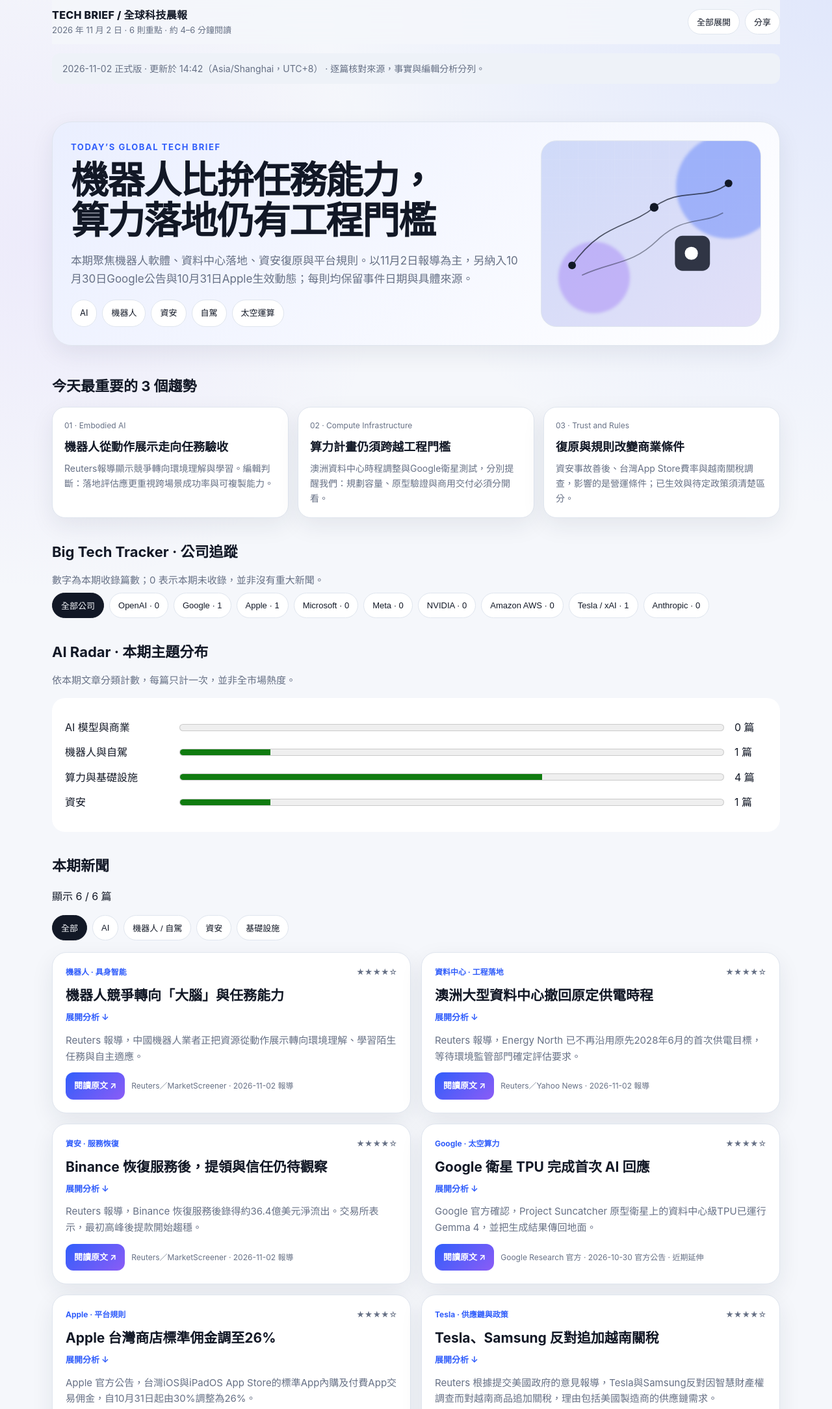
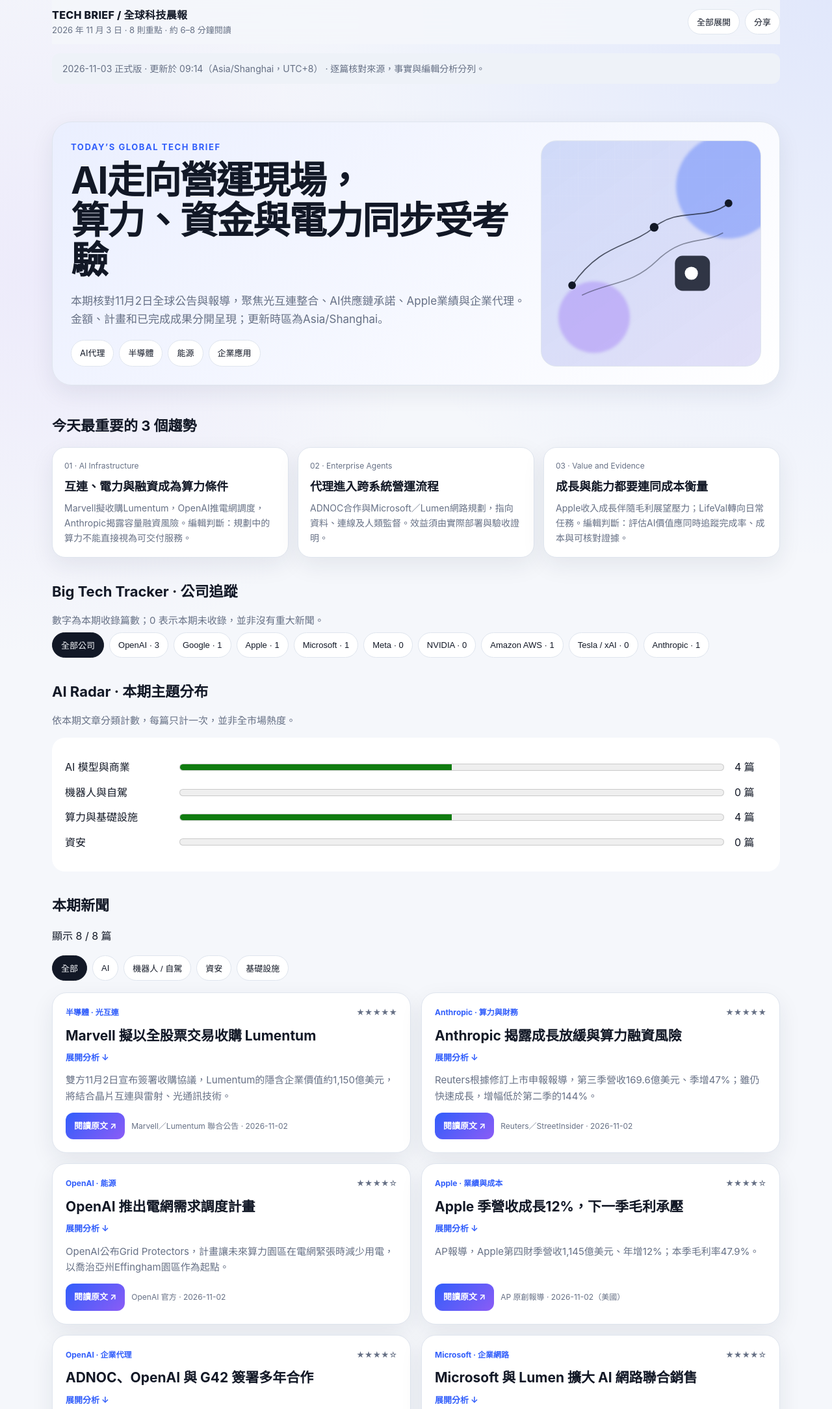
Before and after one commit to benzh1213/tech-brief, a plain HTML site: page index.html in a window 1280 px wide. Shown: the top 2168 px of the page at 65% size. Drawn offline with Linux system fonts and the light colour scheme.

Commit message:
Publish verified Tech Brief edition for 2026-11-03
Updated the publication date and summary details in the index.html file.

```diff
--- a/index.html
+++ b/index.html
@@ -5,7 +5,7 @@
   <meta name="viewport" content="width=device-width, initial-scale=1, viewport-fit=cover" />
   <meta name="theme-color" content="#0b1020" media="(prefers-color-scheme: dark)">
   <meta name="theme-color" content="#f5f7fb" media="(prefers-color-scheme: light)">
-  <meta name="description" content="Tech Brief 全球科技晨報：重點新聞、公司追蹤與 AI Radar。"><title>全球科技晨報｜2026-11-02</title>
+  <meta name="description" content="Tech Brief 全球科技晨報：重點新聞、公司追蹤與 AI Radar。"><title>全球科技晨報｜2026-11-03</title>
   <link rel="stylesheet" href="./styles.css">
 </head>
 <body>
@@ -14,7 +14,7 @@
   <div class="topbar">
     <div>
       <div class="brand">TECH BRIEF / 全球科技晨報</div>
-      <div class="date">2026 年 11 月 2 日 · 6 則重點 · 約 4–6 分鐘閱讀</div>
+      <div class="date">2026 年 11 月 3 日 · 8 則重點 · 約 6–8 分鐘閱讀</div>
     </div>
     <div class="actions">
       <button id="expandBtn">全部展開</button>
@@ -22,15 +22,13 @@
     </div>
   </div>
 
-  <p class="edition-note" role="note">2026-11-02 正式版 · 更新於 14:42（Asia/Shanghai，UTC+8） · 逐篇核對來源，事實與編輯分析分列。</p><header>
+  <p class="edition-note" role="note">2026-11-03 正式版 · 更新於 09:14（Asia/Shanghai，UTC+8） · 逐篇核對來源，事實與編輯分析分列。</p><header>
     <section class="hero">
       <div>
         <div class="eyebrow">Today’s Global Tech Brief</div>
-        <h1>機器人比拚任務能力，<br>算力落地仍有工程門檻</h1>
-        <p class="lead">本期聚焦機器人軟體、資料中心落地、資安復原與平台規則。以11月2日報導為主，另納入10月30日Google公告與10月31日Apple生效動態；每則均保留事件日期與具體來源。</p>
-        <div class="chipline">
-          <span class="chip">AI</span><span class="chip">機器人</span><span class="chip">資安</span><span class="chip">自駕</span><span class="chip">太空運算</span>
-        </div>
+        <h1>AI走向營運現場，<br>算力、資金與電力同步受考驗</h1>
+        <p class="lead">本期核對11月2日全球公告與報導，聚焦光互連整合、AI供應鏈承諾、Apple業績與企業代理。金額、計畫和已完成成果分開呈現；更新時區為Asia/Shanghai。</p>
+        <div class="chipline"><span class="chip">AI代理</span><span class="chip">半導體</span><span class="chip">能源</span><span class="chip">企業應用</span></div>
       </div>
       <div class="hero-visual" aria-hidden="true">
         <div class="grid"></div><div class="orb o1"></div><div class="orb o2"></div>
@@ -50,7 +48,7 @@
   </header>
 
   <h2 class="section-title">今天最重要的 3 個趨勢</h2>
-  <section class="insights"><div class="insight"><div class="num">01 · Embodied AI</div><h3>機器人從動作展示走向任務驗收</h3><p>Reuters報導顯示競爭轉向環境理解與學習。編輯判斷：落地評估應更重視跨場景成功率與可複製能力。</p></div><div class="insight"><div class="num">02 · Compute Infrastructure</div><h3>算力計畫仍須跨越工程門檻</h3><p>澳洲資料中心時程調整與Google衛星測試，分別提醒我們：規劃容量、原型驗證與商用交付必須分開看。</p></div><div class="insight"><div class="num">03 · Trust and Rules</div><h3>復原與規則改變商業條件</h3><p>資安事故善後、台灣App Store費率與越南關稅調查，影響的是營運條件；已生效與待定政策須清楚區分。</p></div></section>
+  <section class="insights"><div class="insight"><div class="num">01 · AI Infrastructure</div><h3>互連、電力與融資成為算力條件</h3><p>Marvell擬收購Lumentum，OpenAI推電網調度，Anthropic揭露容量融資風險。編輯判斷：規劃中的算力不能直接視為可交付服務。</p></div><div class="insight"><div class="num">02 · Enterprise Agents</div><h3>代理進入跨系統營運流程</h3><p>ADNOC合作與Microsoft／Lumen網路規劃，指向資料、連線及人類監督。效益須由實際部署與驗收證明。</p></div><div class="insight"><div class="num">03 · Value and Evidence</div><h3>成長與能力都要連同成本衡量</h3><p>Apple收入成長伴隨毛利展望壓力；LifeVal轉向日常任務。編輯判斷：評估AI價值應同時追蹤完成率、成本與可核對證據。</p></div></section>
 
   <section aria-labelledby="tracker-title">
     <h2 class="section-title" id="tracker-title">Big Tech Tracker · 公司追蹤</h2>
@@ -73,17 +71,21 @@
   </div>
 
   <main class="news-grid" id="newsGrid">
-    <article data-companies="" data-category="Robot"><div class="meta"><span class="tag">機器人 · 具身智能</span><span>★★★★☆</span></div><p class="summary">Reuters 報導，中國機器人業者正把資源從動作展示轉向環境理解、學習陌生任務與自主適應。</p><details><summary><h2>機器人競爭轉向「大腦」與任務能力</h2><span class="detail-hint">展開分析 ↓</span></summary><p><strong>已核對事實：</strong>報導引述 ITjuzi：2026年上半年具身AI企業完成322筆融資，總額935億元人民幣。這是過去半年的統計，並非今天新公布的單筆融資。</p><p class="why"><strong>編輯分析：</strong>對採購和落地評估而言，跨場景任務成功率、資料與軟體能力，比跑跳展示更接近可驗收成果。</p></details><div class="source-row"><a class="read" href="https://www.marketscreener.com/news/china-s-robot-makers-have-mastered-the-moves-now-comes-the-race-for-brains-ce785fd8dd8cf722" target="_blank" rel="noopener">閱讀原文 ↗</a><span class="source-name">Reuters／MarketScreener · 2026-11-02 報導</span></div></article>
+    <article data-companies="" data-category="Infra"><div class="meta"><span class="tag">半導體 · 光互連</span><span>★★★★★</span></div><p class="summary">雙方11月2日宣布簽署收購協議，Lumentum的隱含企業價值約1,150億美元，將結合晶片互連與雷射、光通訊技術。</p><details><summary><h2>Marvell 擬以全股票交易收購 Lumentum</h2><span class="detail-hint">展開分析 ↓</span></summary><p><strong>已核對事實：</strong>每股Lumentum股票換取4.5股Marvell股票。公司預期2028年上半年完成，仍須股東、監管及其他條件批准；目前是已簽約的擬議交易。</p><p class="why"><strong>為何重要 · 編輯分析：</strong>AI基建競爭延伸至資料搬運與光電共同設計。若整合落實，供應商組合和採購選擇可能改變；預期綜效尚待交割後驗證。</p></details><div class="source-row"><a class="read" href="https://investor.lumentum.com/financial-news-releases/news-details/2026/Marvell-and-Lumentum-to-Combine-Creating-a-Category-Leader-in-AI-Connectivity/default.aspx" target="_blank" rel="noopener">閱讀原文 ↗</a><span class="source-name">Marvell／Lumentum 聯合公告 · 2026-11-02</span></div></article>
 
-    <article data-companies="" data-category="Infra"><div class="meta"><span class="tag">資料中心 · 工程落地</span><span>★★★★☆</span></div><p class="summary">Reuters 報導，Energy North 已不再沿用原先2028年6月的首次供電目標，等待環境監管部門確定評估要求。</p><details><summary><h2>澳洲大型資料中心撤回原定供電時程</h2><span class="detail-hint">展開分析 ↓</span></summary><p><strong>已核對事實：</strong>開發商先前在申報文件列出2028年6月28日的指示性日期。北領地監管機關延長確定環評條件的程序，報導時尚無新的期限；不能把原目標視為承諾。</p><p class="why"><strong>編輯分析：</strong>AI基建的關鍵不只有GPU與融資。土地、環評及能源條件會直接影響可交付產能；已規劃容量不等於已可用容量。</p></details><div class="source-row"><a class="read" href="https://malaysia.news.yahoo.com/exclusive-australian-outback-data-centre-213949674.html" target="_blank" rel="noopener">閱讀原文 ↗</a><span class="source-name">Reuters／Yahoo News · 2026-11-02 報導</span></div></article>
+    <article data-companies="Anthropic|Google|Amazon AWS" data-category="AI"><div class="meta"><span class="tag">Anthropic · 算力與財務</span><span>★★★★★</span></div><p class="summary">Reuters根據修訂上市申報報導，第三季營收169.6億美元、季增47%；雖仍快速成長，增幅低於第二季的144%。</p><details><summary><h2>Anthropic 揭露成長放緩與算力融資風險</h2><span class="detail-hint">展開分析 ↓</span></summary><p><strong>已核對事實：</strong>報導列出約8,954億美元的基建相關支出承諾，其中約698億美元於9月30日後12個月內到期。部分供應商依賴第三方融資，容量可能延後、調價或無法交付。</p><p class="why"><strong>為何重要 · 編輯分析：</strong>長期承諾不是當期支出，也不等於已可用算力。評估AI供應鏈時，應把營收、算力到位時間、付款節點與融資條件一併觀察。</p></details><div class="source-row"><a class="read" href="https://new.streetinsider.com/Reuters/Anthropic%2Brevenue%2Bgrowth%2Bslows%2C%2Bcompute%2Bfinancing%2Brisks%2Bmount%2Bahead%2Bof%2BIPO/27271187.html" target="_blank" rel="noopener">閱讀原文 ↗</a><span class="source-name">Reuters／StreetInsider · 2026-11-02</span></div></article>
 
-    <article data-companies="" data-category="Security"><div class="meta"><span class="tag">資安 · 服務恢復</span><span>★★★★☆</span></div><p class="summary">Reuters 報導，Binance 恢復服務後錄得約36.4億美元淨流出。交易所表示，最初高峰後提款開始趨穩。</p><details><summary><h2>Binance 恢復服務後，提領與信任仍待觀察</h2><span class="detail-hint">展開分析 ↓</span></summary><p><strong>已核對事實：</strong>報導稱，此前攻擊造成約63億美元資產遭竊；「已補足95%」是交易所當時的說法，不能據此判定資產已全部追回或事件已完成善後。</p><p class="why"><strong>編輯分析：</strong>恢復服務、財務補足、資產追回及客戶信任是不同驗收層次。企業資安復原也應分開追蹤，避免把系統上線視為風險結案。</p></details><div class="source-row"><a class="read" href="https://uk.marketscreener.com/news/binance-sees-outflows-stabilising-as-exchange-returns-online-after-6-3-billion-heist-ce785fd8dd8ef12c" target="_blank" rel="noopener">閱讀原文 ↗</a><span class="source-name">Reuters／MarketScreener · 2026-11-02 報導</span></div></article>
+    <article data-companies="OpenAI" data-category="Infra"><div class="meta"><span class="tag">OpenAI · 能源</span><span>★★★★☆</span></div><p class="summary">OpenAI公布Grid Protectors，計畫讓未來算力園區在電網緊張時減少用電，以喬治亞州Effingham園區作為起點。</p><details><summary><h2>OpenAI 推出電網需求調度計畫</h2><span class="detail-hint">展開分析 ↓</span></summary><p><strong>已核對事實：</strong>官方稱與Georgia Power的協議包含最高1,000MW彈性需求響應；園區仍在開發。各地降載幅度、速度與持續時間需另行議定，尚非全國已部署成果。</p><p class="why"><strong>為何重要 · 編輯分析：</strong>電力可調度性可能成為AI容量取得的重要條件。真正效果取決於設施投運、可執行協議，以及降載對運算服務的影響。</p></details><div class="source-row"><a class="read" href="https://openai.com/index/grid-protectors-program/" target="_blank" rel="noopener">閱讀原文 ↗</a><span class="source-name">OpenAI 官方 · 2026-11-02</span></div></article>
 
-    <article data-companies="Google" data-category="Infra"><div class="meta"><span class="tag">Google · 太空算力</span><span>★★★★☆</span></div><p class="summary">Google 官方確認，Project Suncatcher 原型衛星上的資料中心級TPU已運行Gemma 4，並把生成結果傳回地面。</p><details><summary><h2>Google 衛星 TPU 完成首次 AI 回應</h2><span class="detail-hint">展開分析 ↓</span></summary><p><strong>已核對事實：</strong>衛星於10月1日發射，這次公告確認「Hello World」里程碑。下一步是熱壓力與輻射測試；兩顆互聯衛星是2027年的後續目標，並非已完成商用部署。</p><p class="why"><strong>編輯分析：</strong>這是算力環境的工程驗證，不代表太空資料中心已具商業可行性。可靠性、成本與維運仍須後續證據。</p></details><div class="source-row"><a class="read" href="https://blog.google/innovation-and-ai/models-and-research/google-research/project-suncatcher-satellite-response/" target="_blank" rel="noopener">閱讀原文 ↗</a><span class="source-name">Google Research 官方 · 2026-10-30 官方公告 · 近期延伸</span></div></article>
+    <article data-companies="Apple" data-category="AI"><div class="meta"><span class="tag">Apple · 業績與成本</span><span>★★★★☆</span></div><p class="summary">AP報導，Apple第四財季營收1,145億美元、年增12%；本季毛利率47.9%。</p><details><summary><h2>Apple 季營收成長12%，下一季毛利承壓</h2><span class="detail-hint">展開分析 ↓</span></summary><p><strong>已核對事實：</strong>公司預期12月季度毛利率45%至46%，主要受記憶體成本及Siri AI相關費用影響。這是展望，並非已實現業績。</p><p class="why"><strong>為何重要 · 編輯分析：</strong>追蹤AI商業化時，收入成長與支撐服務的成本須一起看。</p></details><div class="source-row"><a class="read" href="https://apnews.com/article/apple-earnings-profit-iphone-9698be9e0226091a537611382144eb44" target="_blank" rel="noopener">閱讀原文 ↗</a><span class="source-name">AP 原創報導 · 2026-11-02（美國）</span></div></article>
 
-    <article data-companies="Apple" data-category="Infra"><div class="meta"><span class="tag">Apple · 平台規則</span><span>★★★★☆</span></div><p class="summary">Apple 官方公告，台灣iOS與iPadOS App Store的標準App內購及付費App交易佣金，自10月31日起由30%調整為26%。</p><details><summary><h2>Apple 台灣商店標準佣金調至26%</h2><span class="detail-hint">展開分析 ↓</span></summary><p><strong>已核對事實：</strong>適用範圍是台灣商店的標準交易類別。Apple表示，無須在10月31日前簽署更新條款，也能享有此次佣金變更；不能推論所有國家或所有費率類別皆相同。</p><p class="why"><strong>編輯分析：</strong>有台灣數位商品或訂閱業務的團隊可重新檢查收入分成假設。餐飲實體商品付款不能直接套用此App內購費率。</p></details><div class="source-row"><a class="read" href="https://developer.apple.com/news/?id=w9mxlhek" target="_blank" rel="noopener">閱讀原文 ↗</a><span class="source-name">Apple Developer 官方 · 2026-10-31 生效 · 10-29 公告</span></div></article>
+    <article data-companies="OpenAI" data-category="AI"><div class="meta"><span class="tag">OpenAI · 企業代理</span><span>★★★★☆</span></div><p class="summary">ADNOC宣布以OpenAI Frontier及阿聯本地AI基礎設施，連接油田規劃與能源價值鏈的決策流程。</p><details><summary><h2>ADNOC、OpenAI 與 G42 簽署多年合作</h2><span class="detail-hint">展開分析 ↓</span></summary><p><strong>已核對事實：</strong>初期聚焦整合油田總體規劃，以及串接生產、煉製、物流和交易決策。官方表示重要決策仍由人類專家監督；效益敘述屬合作方目標與說法。</p><p class="why"><strong>為何重要 · 編輯分析：</strong>企業代理開始面對跨系統資料與流程責任。能否落地，應以資料接通、權限、決策品質和實際作業成效驗收。</p></details><div class="source-row"><a class="read" href="https://www.adnoc.ae/media-center/news/2026/11/ADNOC-Signs-Landmark-Partnership-Agreement-with-OpenAI" target="_blank" rel="noopener">閱讀原文 ↗</a><span class="source-name">ADNOC 官方 · 2026-11-02</span></div></article>
 
-    <article data-companies="Tesla / xAI" data-category="Infra"><div class="meta"><span class="tag">Tesla · 供應鏈與政策</span><span>★★★★☆</span></div><p class="summary">Reuters 根據提交美國政府的意見報導，Tesla與Samsung反對因智慧財產權調查而對越南商品追加關稅，理由包括美國製造商的供應鏈需求。</p><details><summary><h2>Tesla、Samsung 反對追加越南關稅</h2><span class="detail-hint">展開分析 ↓</span></summary><p><strong>已核對事實：</strong>調查預計11月29日結束。報導時新增關稅是否實施、以及全面或特定產業適用，均未確定；企業意見書不是政策定案。</p><p class="why"><strong>編輯分析：</strong>企業評估供應鏈成本時，應保留政策情境與實際生效條款的差別，不能以調查期限直接推算新增成本。</p></details><div class="source-row"><a class="read" href="https://www.investing.com/news/stock-market-news/tesla-samsung-oppose-new-us-tariffs-on-vietnam-as-probe-deadline-nears-4989798" target="_blank" rel="noopener">閱讀原文 ↗</a><span class="source-name">Reuters／Investing.com · 2026-11-02 報導</span></div></article>
+    <article data-companies="Microsoft" data-category="Infra"><div class="meta"><span class="tag">Microsoft · 企業網路</span><span>★★★★☆</span></div><p class="summary">雙方宣布擴大合作，讓企業較早把Azure遷移、網路改造與AI基建納入同一規劃。</p><details><summary><h2>Microsoft 與 Lumen 擴大 AI 網路聯合銷售</h2><span class="detail-hint">展開分析 ↓</span></summary><p><strong>已核對事實：</strong>合作涵蓋跨企業據點、資料中心及雲端的連接。Lumen計畫逐步將更多能力帶到Azure及Marketplace；不能視為所有整合產品已全面供應。</p><p class="why"><strong>為何重要 · 編輯分析：</strong>AI代理跨系統運作時，網路、資料、身分與安全治理都是交付條件。企業應確認實際可購範圍與服務水準。</p></details><div class="source-row"><a class="read" href="https://ir.lumen.com/news/news-details/2026/Lumen-and-Microsoft-Expand-Collaboration-to-Co-Sell-Enterprise-AI-Ready-Networks/default.aspx" target="_blank" rel="noopener">閱讀原文 ↗</a><span class="source-name">Lumen／Microsoft 聯合公告 · 2026-11-02</span></div></article>
+
+    <article data-companies="OpenAI" data-category="AI"><div class="meta"><span class="tag">OpenAI · 能力評估</span><span>★★★★☆</span></div><p class="summary">OpenAI發布LifeVal，聚焦照護、教育、購物與行政等實際生活任務，而不只評估知識問答。</p><details><summary><h2>LifeVal 以日常任務評估 AI 代理</h2><span class="detail-hint">展開分析 ↓</span></summary><p><strong>已核對事實：</strong>官方以時間使用研究及3,995人調查選擇需求，並公布自家模型的任務結果。這些是供應商評估數字，不能直接當成每位用戶的成功率或獨立認證。</p><p class="why"><strong>為何重要 · 編輯分析：</strong>代理的價值應按任務完成度、確認步驟與失敗復原衡量。企業驗收可借鑑任務導向，但仍須在自己的環境測試。</p></details><div class="source-row"><a class="read" href="https://openai.com/index/lifeval/" target="_blank" rel="noopener">閱讀原文 ↗</a><span class="source-name">OpenAI 官方研究 · 2026-11-02</span></div></article>
+
+    <article data-companies="" data-category="Infra"><div class="meta"><span class="tag">資料中心 · 韌性與監管</span><span>★★★★☆</span></div><p class="summary">Reuters報導，11月2日簽署的法令要求非國有資料中心保留10%容量，以支援國家IT基礎設施。</p><details><summary><h2>俄羅斯要求非國有資料中心預留10%容量</h2><span class="detail-hint">展開分析 ↓</span></summary><p><strong>已核對事實：</strong>法令要求盤點容量與機房空間；特別委員會下令啟用後，營運商須於24小時內提供。報導將此置於近期資料中心遭無人機攻擊的背景。</p><p class="why"><strong>為何重要 · 編輯分析：</strong>備援容量與政府徵用條件會影響商業可用性。跨區域部署需把實體韌性及當地規則納入，不能只看標稱容量。</p></details><div class="source-row"><a class="read" href="https://new.streetinsider.com/Reuters/Putin%2Borders%2Bprivate%2Bdata%2Bcentres%2Bto%2Bset%2Baside%2B10%25%2Bof%2Bcapacity%2Bto%2Bsupport%2BIT%2Binfrastructure/27271571.html" target="_blank" rel="noopener">閱讀原文 ↗</a><span class="source-name">Reuters／StreetInsider · 2026-11-02</span></div></article>
   </main>
   <p id="emptyState" class="hidden">本期沒有符合篩選條件的文章。可切回「全部公司」或「全部」。</p>
 
@@ -92,7 +94,7 @@
     iPhone：用 Safari 開啟此網址，點「分享」→「加入主畫面」。Mac：將此頁加入書籤。每次開啟皆讀取已發布的最新版本。
   </div>
 
-  <footer>本期共6則重點，原文連結與事件日期逐篇列示；來源報導、公司說法及編輯分析已區分。公司追蹤數字只代表本期收錄。AI Radar為本期篇數，平台規則與供應鏈歸入廣義基礎設施。網站發布後由ChatGPT雲端任務交付摘要。</footer>
+  <footer>本期共8則重點，均為2026-11-02公告或報導；來源事實、公司目標與編輯分析已區分。公司追蹤與AI Radar依本期實際篇數計算，未收錄不代表沒有重大新聞。網站發布成功後由ChatGPT雲端任務交付摘要。</footer>
 </div>
 
 <script src="./app.js" defer></script>
```
